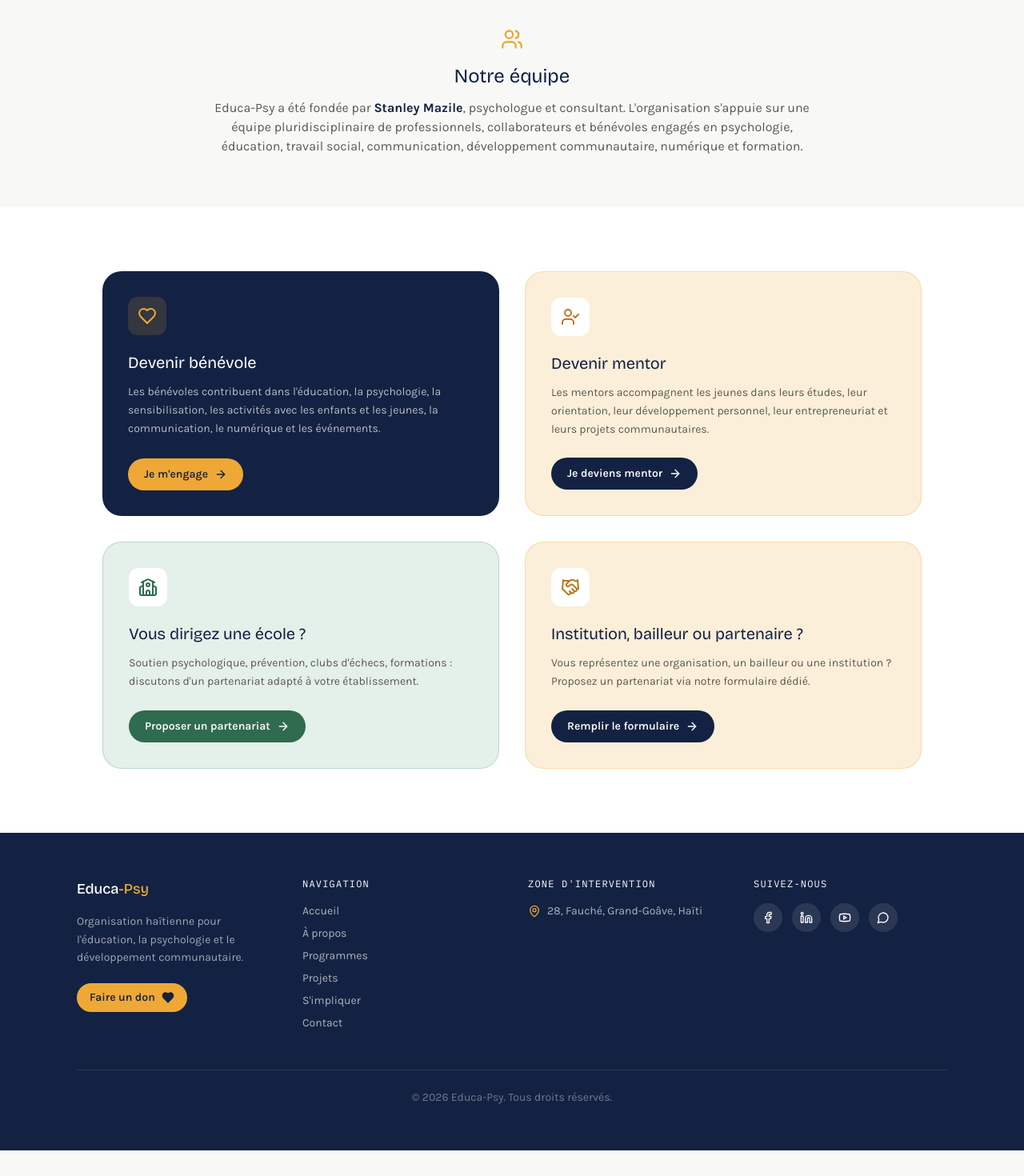
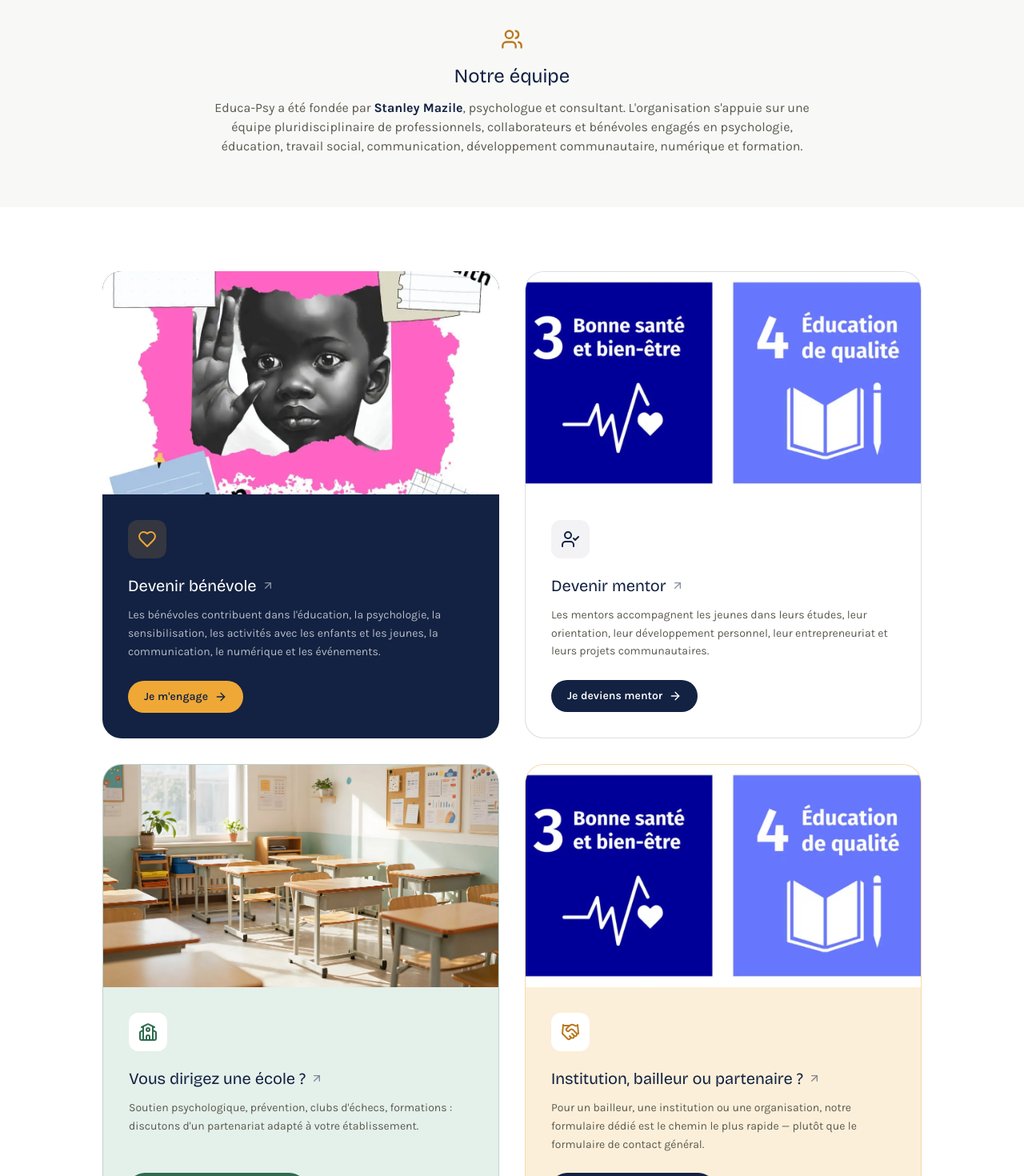
Before and after one commit to stanleymazile/Educa-Psy, a React (Vite) app: page /simpliquer in a window 1280 px wide. Shown: the part 1330-2800 px from the top of the page at 80% size. Before the commit the page ends 2768 px from the top, so only its background shows below. Built offline with nearby package versions, Linux system fonts and the light colour scheme.

Commit message:
Update Impliquer.jsx

```diff
--- a/src/pages/Impliquer.jsx
+++ b/src/pages/Impliquer.jsx
@@ -1,8 +1,9 @@
 import { Link } from "react-router-dom";
-import { ArrowRight, CheckCircle, GraduationCap, Handshake, Heart, School, Smartphone, UserCheck, Users } from "lucide-react";
+import { ArrowRight, ArrowUpRight, CheckCircle, GraduationCap, Handshake, Heart, School, Smartphone, UserCheck, Users } from "lucide-react";
 import { usePageTitle } from "../hooks/usePageTitle.js";
 import Reveal from "../components/Reveal.jsx";
 import PageHero from "../components/PageHero.jsx";
+import { stockImage } from "../utils/images.js";
 import { ORG_FACTS } from "../data/content.js";
 
 const POUR_JEUNES = [
@@ -18,6 +19,7 @@
   "Gestion des émotions", "Prévention des violences", "Accompagnement des élèves",
 ];
 
+// 4 styles bien distincts pour que les 4 cartes ne se confondent jamais entre elles.
 const PARCOURS = [
   {
     key: "benevole",
@@ -26,7 +28,8 @@
     desc: "Les bénévoles contribuent dans l'éducation, la psychologie, la sensibilisation, les activités avec les enfants et les jeunes, la communication, le numérique et les événements.",
     cta: "Je m'engage",
     sujet: "Bénévolat",
-    dark: true,
+    image: stockImage(0),
+    style: "dark",
   },
   {
     key: "mentor",
@@ -35,7 +38,8 @@
     desc: "Les mentors accompagnent les jeunes dans leurs études, leur orientation, leur développement personnel, leur entrepreneuriat et leurs projets communautaires.",
     cta: "Je deviens mentor",
     sujet: "Devenir mentor",
-    dark: false,
+    image: stockImage(2),
+    style: "outline",
   },
   {
     key: "ecole",
@@ -44,19 +48,27 @@
     desc: "Soutien psychologique, prévention, clubs d'échecs, formations : discutons d'un partenariat adapté à votre établissement.",
     cta: "Proposer un partenariat",
     sujet: "Programme scolaire",
-    dark: false,
-    accentGreen: true,
+    image: stockImage(1),
+    style: "green",
   },
   {
     key: "partenaire",
     Icon: Handshake,
     title: "Institution, bailleur ou partenaire ?",
-    desc: "Vous représentez une organisation, un bailleur ou une institution ? Proposez un partenariat via notre formulaire dédié.",
+    desc: "Pour un bailleur, une institution ou une organisation, notre formulaire dédié est le chemin le plus rapide — plutôt que le formulaire de contact général.",
     cta: "Remplir le formulaire",
     href: ORG_FACTS.partnershipFormUrl,
-    dark: false,
+    image: stockImage(2),
+    style: "gold",
   },
 ];
+
+const STYLES = {
+  dark: { card: "bg-navy", badge: "bg-gold/15", icon: "text-gold", title: "text-white", desc: "text-white/70", btn: "bg-gold text-navy" },
+  outline: { card: "bg-white border border-navy/15", badge: "bg-navy/5", icon: "text-navy", title: "text-navy", desc: "text-ink-soft", btn: "bg-navy text-white" },
+  green: { card: "bg-green-soft border border-green/20", badge: "bg-white", icon: "text-green", title: "text-navy", desc: "text-ink-soft", btn: "bg-green text-white" },
+  gold: { card: "bg-gold-soft border border-gold/30", badge: "bg-white", icon: "text-gold-deep", title: "text-navy", desc: "text-ink-soft", btn: "bg-navy text-white" },
+};
 
 export default function Impliquer() {
   usePageTitle("S'impliquer");
@@ -69,7 +81,7 @@
         <div className="max-w-5xl mx-auto grid lg:grid-cols-2 gap-12">
           <Reveal>
             <h2 className="font-display text-2xl mb-4 flex items-center gap-2 text-navy">
-              <GraduationCap className="w-6 h-6 text-gold" /> Educa-Psy et les jeunes
+              <GraduationCap className="w-6 h-6 text-gold-deep" /> Educa-Psy et les jeunes
             </h2>
             <p className="mb-4 text-ink-soft">Les jeunes occupent une place centrale dans notre vision. Nous souhaitons leur permettre de :</p>
             <ul className="space-y-2">
@@ -83,7 +95,7 @@
           </Reveal>
           <Reveal delay={100}>
             <h2 className="font-display text-2xl mb-4 flex items-center gap-2 text-navy">
-              <School className="w-6 h-6 text-gold" /> Educa-Psy et les écoles
+              <School className="w-6 h-6 text-gold-deep" /> Educa-Psy et les écoles
             </h2>
             <p className="mb-4 text-ink-soft">L'école est un partenaire stratégique. Nous travaillons avec les établissements scolaires pour développer :</p>
             <ul className="space-y-2">
@@ -101,7 +113,7 @@
       <section className="py-16 px-4 sm:px-6 lg:px-8 bg-white">
         <Reveal>
           <div className="max-w-3xl mx-auto text-center">
-            <Smartphone className="w-7 h-7 mx-auto mb-4 text-gold" />
+            <Smartphone className="w-7 h-7 mx-auto mb-4 text-gold-deep" />
             <h2 className="font-display text-2xl mb-3 text-navy">Educa-Psy et le numérique</h2>
             <p className="mb-4 text-ink-soft">
               Nous développons une forte présence numérique : site web institutionnel, application mobile, contenus
@@ -119,10 +131,10 @@
       <section className="py-16 px-4 sm:px-6 lg:px-8">
         <Reveal>
           <div className="max-w-3xl mx-auto text-center">
-            <Users className="w-7 h-7 mx-auto mb-4 text-gold" />
+            <Users className="w-7 h-7 mx-auto mb-4 text-gold-deep" />
             <h2 className="font-display text-2xl mb-3 text-navy">Notre équipe</h2>
             <p className="text-ink-soft">
-              Educa-Psy a été fondée par <strong className="text-navy">Stanley Mazile</strong>, psychologue et
+              Educa-Psy a été fondée par <strong className="text-navy">{ORG_FACTS.founder}</strong>, psychologue et
               consultant. L'organisation s'appuie sur une équipe pluridisciplinaire de professionnels,
               collaborateurs et bénévoles engagés en psychologie, éducation, travail social, communication,
               développement communautaire, numérique et formation.
@@ -131,38 +143,32 @@
         </Reveal>
       </section>
 
-      {/* 4 parcours d'engagement, y compris "école" et "partenaire institutionnel" bien visibles */}
+      {/* 4 parcours visuellement distincts, chacun avec image + titre-lien */}
       <section className="py-16 sm:py-20 px-4 sm:px-6 lg:px-8 bg-white">
         <div className="max-w-5xl mx-auto grid sm:grid-cols-2 gap-8">
           {PARCOURS.map((p, i) => {
-            const btnClass = `inline-flex items-center gap-2 font-semibold px-5 py-2.5 rounded-full text-sm w-fit transition-transform hover:scale-105 ${
-              p.dark ? "bg-gold text-navy" : p.accentGreen ? "bg-green text-white" : "bg-navy text-white"
-            }`;
+            const s = STYLES[p.style];
+            const titleLink = p.href ? { href: p.href, target: "_blank", rel: "noopener noreferrer" } : { to: "/contact", state: { sujet: p.sujet } };
+            const TitleTag = p.href ? "a" : Link;
             return (
               <Reveal key={p.key} delay={i * 80}>
-                <div
-                  className={`rounded-3xl p-8 h-full flex flex-col ${
-                    p.dark ? "bg-navy" : p.accentGreen ? "bg-green-soft border border-green/20" : "bg-gold-soft border border-gold/30"
-                  }`}
-                >
-                  <div
-                    className={`w-12 h-12 rounded-xl flex items-center justify-center mb-5 ${
-                      p.dark ? "bg-gold/15" : "bg-white"
-                    }`}
-                  >
-                    <p.Icon className={`w-6 h-6 ${p.dark ? "text-gold" : p.accentGreen ? "text-green" : "text-gold-deep"}`} />
+                <div className={`rounded-3xl overflow-hidden h-full flex flex-col ${s.card}`}>
+                  <div className="aspect-[16/9] overflow-hidden">
+                    <img src={p.image.src} alt={p.image.alt} loading="lazy" className="w-full h-full object-cover" />
                   </div>
-                  <h3 className={`font-display text-xl mb-3 ${p.dark ? "text-white" : "text-navy"}`}>{p.title}</h3>
-                  <p className={`text-sm mb-6 leading-relaxed flex-1 ${p.dark ? "text-white/70" : "text-ink-soft"}`}>{p.desc}</p>
-                  {p.href ? (
-                    <a href={p.href} target="_blank" rel="noopener noreferrer" className={btnClass}>
+                  <div className="p-8 flex-1 flex flex-col">
+                    <div className={`w-12 h-12 rounded-xl flex items-center justify-center mb-5 ${s.badge}`}>
+                      <p.Icon className={`w-6 h-6 ${s.icon}`} />
+                    </div>
+                    <TitleTag {...titleLink} className="group inline-flex items-start gap-1.5 mb-3">
+                      <h3 className={`font-display text-xl ${s.title}`}>{p.title}</h3>
+                      <ArrowUpRight className={`w-4 h-4 flex-shrink-0 mt-1.5 opacity-50 ${s.title}`} />
+                    </TitleTag>
+                    <p className={`text-sm mb-6 leading-relaxed flex-1 ${s.desc}`}>{p.desc}</p>
+                    <TitleTag {...titleLink} className={`inline-flex items-center gap-2 font-semibold px-5 py-2.5 rounded-full text-sm w-fit transition-transform hover:scale-105 ${s.btn}`}>
                       {p.cta} <ArrowRight className="w-4 h-4" />
-                    </a>
-                  ) : (
-                    <Link to="/contact" state={{ sujet: p.sujet }} className={btnClass}>
-                      {p.cta} <ArrowRight className="w-4 h-4" />
-                    </Link>
-                  )}
+                    </TitleTag>
+                  </div>
                 </div>
               </Reveal>
             );
```
